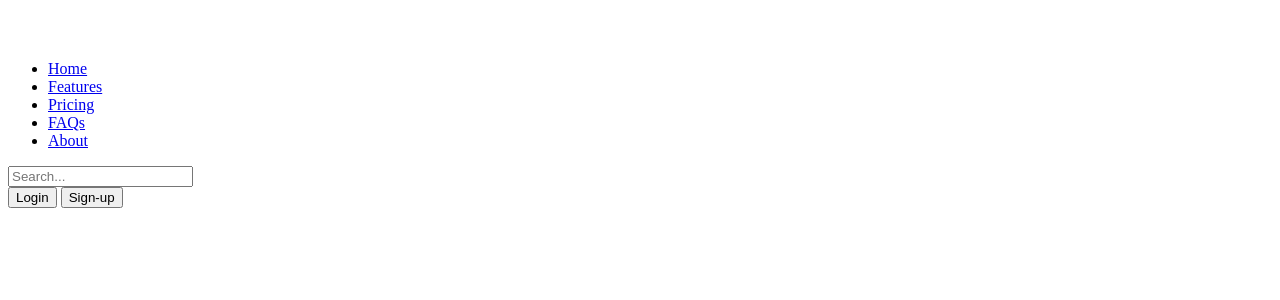
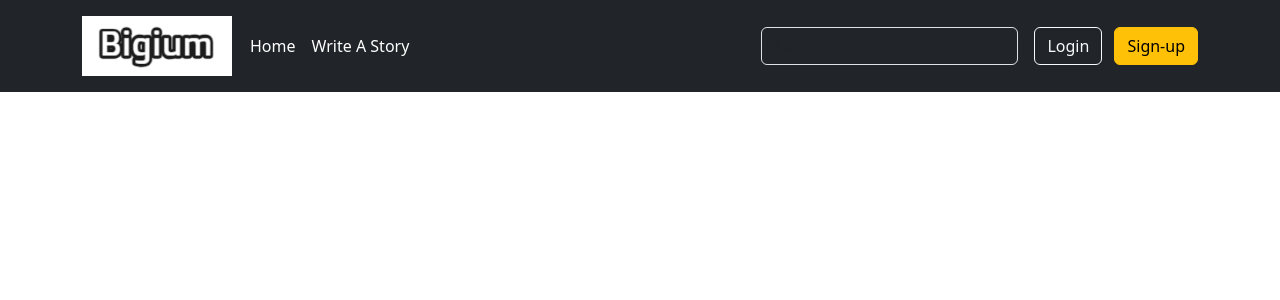
Before and after one commit to qew4476/Bigium-Social-Publishing-Platform, a Django app: page / in a window 1280 px wide. Shown: the top 300 px of the page. Run offline with Django 5.2, Linux system fonts and the light colour scheme.

Commit message:
Add Loga in header

```diff
--- a/templates/base.html
+++ b/templates/base.html
@@ -3,28 +3,29 @@
 <head>
     <meta charset="UTF-8">
     <title>Bigium-{% block title %}{% endblock %}</title>
+    <meta name="viewport" content="width=device-width, initial-scale=1">
+    <link href="https://cdn.jsdelivr.net/npm/bootstrap@5.3.3/dist/css/bootstrap.min.css" rel="stylesheet"
+          integrity="sha384-QWTKZyjpPEjISv5WaRU9OFeRpok6YctnYmDr5pNlyT2bRjXh0JMhjY6hW+ALEwIH" crossorigin="anonymous">
+</head>
+<body>
 <script src="https://cdn.jsdelivr.net/npm/@popperjs/core@2.11.8/dist/umd/popper.min.js" integrity="sha384-I7E8VVD/ismYTF4hNIPjVp/Zjvgyol6VFvRkX/vR+Vc4jQkC+hVqc2pM8ODewa9r" crossorigin="anonymous"></script>
 <script src="https://cdn.jsdelivr.net/npm/bootstrap@5.3.3/dist/js/bootstrap.min.js" integrity="sha384-0pUGZvbkm6XF6gxjEnlmuGrJXVbNuzT9qBBavbLwCsOGabYfZo0T0to5eqruptLy" crossorigin="anonymous"></script>
-
-</head>
-<body>
 <header class="p-3 text-bg-dark">
     <div class="container" bis_skin_checked="1">
-      <div class="d-flex flex-wrap align-items-center justify-content-center justify-content-lg-start" bis_skin_checked="1">
-        <a href="/" class="d-flex align-items-center mb-2 mb-lg-0 text-white text-decoration-none">
-          <svg class="bi me-2" width="40" height="32" role="img" aria-label="Bootstrap"><use xlink:href="#bootstrap"></use></svg>
+        <div class="d-flex flex-wrap align-items-center justify-content-center justify-content-lg-start"
+             bis_skin_checked="1">
+            <a href="/" class="d-flex align-items-center mb-2 mb-lg-0 text-white text-decoration-none" style="margin-right: 10px">
+            <img src="{% static 'image/logo.png' %}" alt="" height="60">
             </a>
 
             <ul class="nav col-12 col-lg-auto me-lg-auto mb-2 justify-content-center mb-md-0">
-          <li><a href="#" class="nav-link px-2 text-secondary">Home</a></li>
-          <li><a href="#" class="nav-link px-2 text-white">Features</a></li>
-          <li><a href="#" class="nav-link px-2 text-white">Pricing</a></li>
-          <li><a href="#" class="nav-link px-2 text-white">FAQs</a></li>
-          <li><a href="#" class="nav-link px-2 text-white">About</a></li>
+                <li><a href="#" class="nav-link px-2 text-white">Home</a></li>
+                <li><a href="#" class="nav-link px-2 text-white">Write A Story</a></li>
             </ul>
 
             <form class="col-12 col-lg-auto mb-3 mb-lg-0 me-lg-3" role="search">
-          <input type="search" class="form-control form-control-dark text-bg-dark" placeholder="Search..." aria-label="Search">
+                <input type="search" class="form-control form-control-dark text-bg-dark" placeholder="Search..."
+                       aria-label="Search">
             </form>
 
             <div class="text-end" bis_skin_checked="1">
```
Also changed, not shown: static/image/avatar.png (added), static/image/logo.png (added). Lines whose indentation alone changed are shown as unchanged.
